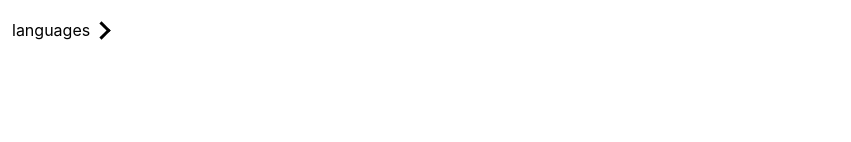
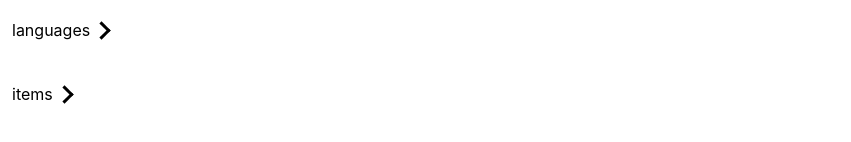
Before and after one commit to G-bot987/NextDnDCharacterManager, a Next.js app: page /components/mainpages/characternavbar/tabs/Card in a window 1280 px wide. Shown: the part 348-490 px from the top of the page, without its empty margins (0-851 px from the left). Built offline with nearby package versions, Linux system fonts and the light colour scheme.

Commit message:
passing from card to arrowbtn comp

```diff
--- a/pages/components/mainpages/characternavbar/tabs/Card.tsx
+++ b/pages/components/mainpages/characternavbar/tabs/Card.tsx
@@ -8,6 +8,7 @@ import ArrowBtn from "../../../globalcomponents/Arrowbtn";
 export default function Card(Props: templateInterface) {
 
   const { profile, attributes, languages } = Props.template ?? {};
+  const { items } = Props
 
   return (
     <ul className=" flex flex-col justify-around min-h-full space-y-4 min-h-100">
@@ -20,6 +21,9 @@ export default function Card(Props: templateInterface) {
       <li>
         <ArrowBtn {...{ languages }} />
       </li>
+      <li>
+        <ArrowBtn {...{ items }} />
+      </li>
     </ul>
   );
 }
```
